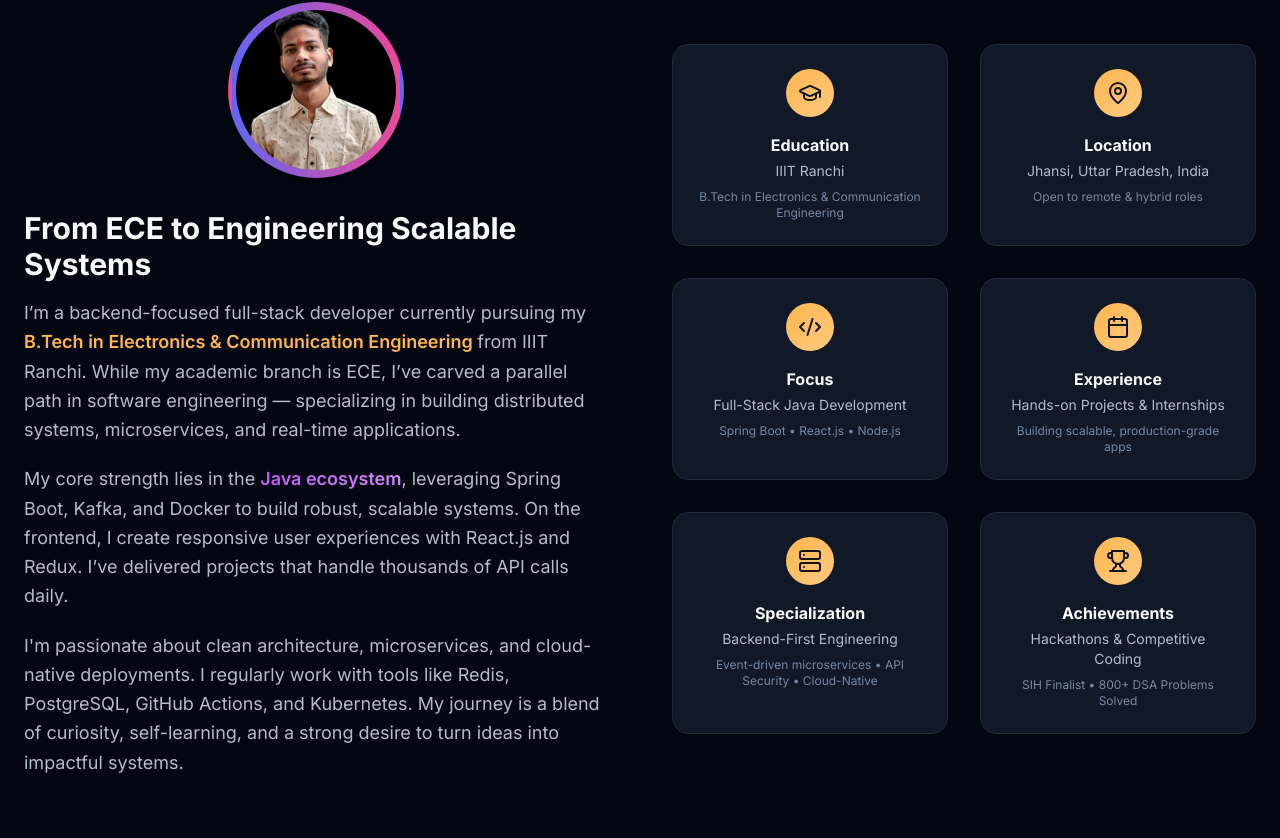
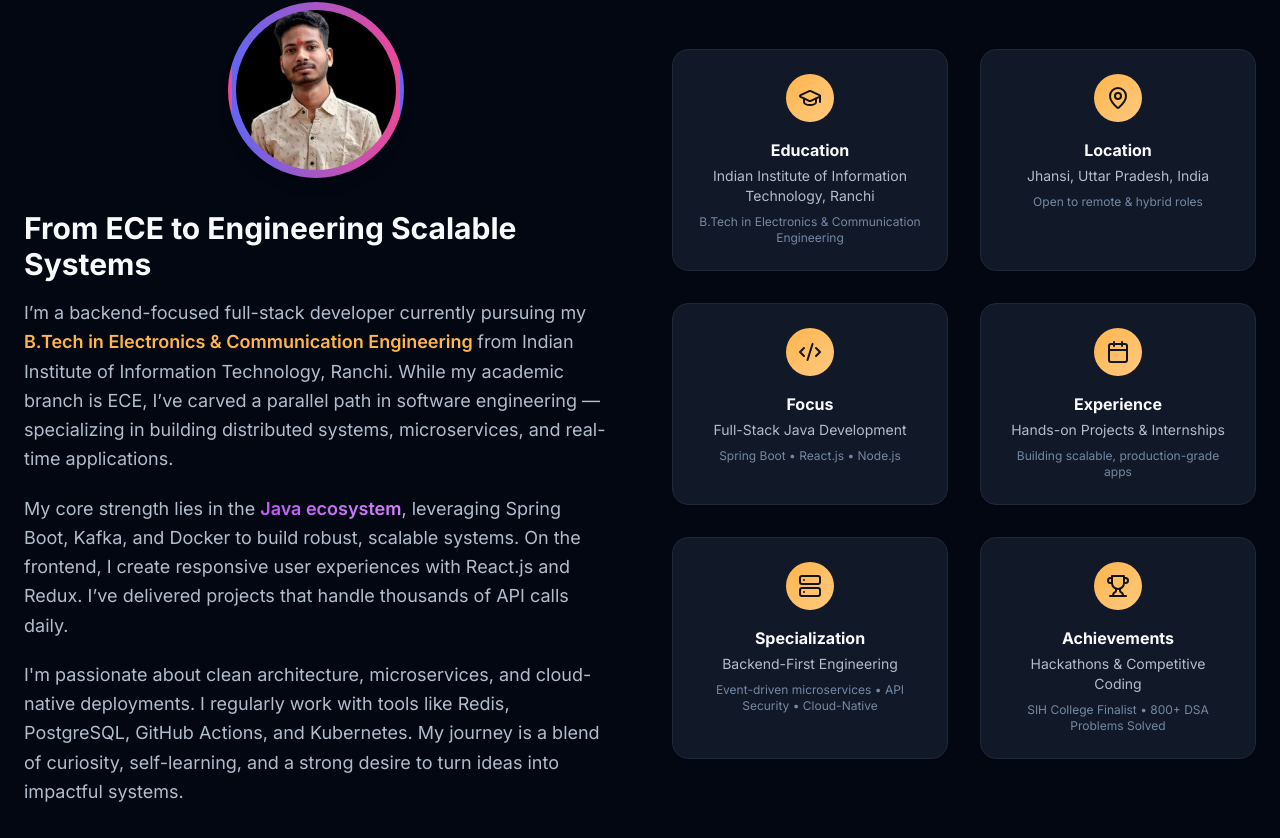
Before and after one commit to DhruvGupta130/Dhruvgupta130, a React (Vite) app: page / in a window 1280 px wide. Shown: the part 1062-1900 px from the top of the page. Built offline with nearby package versions, Linux system fonts and the light colour scheme; no server answers.

Commit message:
Resume Updated

```diff
--- a/src/components/About.tsx
+++ b/src/components/About.tsx
@@ -12,7 +12,7 @@ const highlights = [
   {
     icon: GraduationCap,
     title: "Education",
-    description: "IIIT Ranchi",
+    description: "Indian Institute of Information Technology, Ranchi",
     detail: "B.Tech in Electronics & Communication Engineering",
   },
   {
@@ -43,7 +43,7 @@ const highlights = [
     icon: Trophy,
     title: "Achievements",
     description: "Hackathons & Competitive Coding",
-    detail: "SIH Finalist • 800+ DSA Problems Solved",
+    detail: "SIH College Finalist • 800+ DSA Problems Solved",
   },
 ];
 
@@ -88,7 +88,7 @@ export const About = () => {
                     {" "}
                     B.Tech in Electronics & Communication Engineering{" "}
                   </span>
-                  from IIIT Ranchi. While my academic branch is ECE, I’ve carved a
+                  from Indian Institute of Information Technology, Ranchi. While my academic branch is ECE, I’ve carved a
                   parallel path in software engineering — specializing in building
                   distributed systems, microservices, and real-time applications.
                 </p>
--- a/src/components/Experience.jsx
+++ b/src/components/Experience.tsx
@@ -7,41 +7,32 @@ import tdLogo from "@/assets/trulydesignfirm-logo.jpg";
 
 const experiences = [
     {
-    company: "Xurge",
-    role: "Backend Developer",
+        company: "Xurge (Earn My Money Product)",
+        role: "Backend Developer — Part-Time",
         duration: "Aug 2025 – Present",
         logo: xurgeLogo,
         description: [
-      "Developed 12+ REST APIs with Spring Boot, enabling real-time chat and onboarding for 1K+ users.",
-      "Optimized PostgreSQL schema/queries, reducing execution time by 25% and improving consistency.",
-      "Implemented structured logging & error handling, cutting debug time by 40%."
+            "Delivering backend services for Earn My Money using Java, Spring Boot, PostgreSQL, and Redis.",
+            "Built 20+ secure and production-grade REST APIs including onboarding and real-time chat features.",
+            "Improved database throughput by ~30% through optimized queries, indexing, and caching strategies.",
+            "Integrated Brevo and PostHog for analytics-driven user retention and behavior insights.",
+            "Strengthened security with JWT (access + refresh tokens), RBAC, and reliable session handling."
         ],
-    tech: ["Spring Boot", "PostgreSQL", "WebSockets", "Redis"],
-  },
-  {
-    company: "Earn My Money",
-    role: "Backend Developer",
-    duration: "Aug 2025 – Present",
-    logo: emmLogo,
-    description: [
-      "Built 20+ REST APIs with Spring Boot & WebFlux, improving concurrency and response time by 30%.",
-      "Tuned PostgreSQL/MySQL queries with caching, reducing database load by 35%.",
-      "Maintained 85%+ test coverage with JUnit/Mockito in Agile sprints."
-    ],
-    tech: ["Spring Boot", "Spring WebFlux", "PostgreSQL", "MySQL", "JUnit"],
+        tech: ["Spring Boot", "WebFlux", "PostgreSQL", "Redis", "Kafka", "JWT"],
     },
     {
         company: "Truly Design Firm",
-    role: "Full Stack Developer",
+        role: "Full Stack Developer — Internship",
         duration: "Mar 2025 – Jun 2025",
         logo: tdLogo,
         description: [
-      "Built scalable modules with Spring Boot, React.js, and PostgreSQL.",
-      "Reduced API latency by 35% via Redis caching.",
-      "Implemented JWT/OAuth2 RBAC, WebSocket STOMP, and CI/CD via Docker & GitHub Actions, cutting release time by 50%."
+            "Optimized Spring Boot APIs and PostgreSQL queries, reducing latency by 35%.",
+            "Built full-stack modules using React + Spring Boot, improving dynamic UI responsiveness by 20%.",
+            "Designed and deployed real-time features using WebSockets (STOMP) and CI/CD pipelines.",
+            "Independently launched features like GetE-Menu, Laundry Adda & TFSC from backend to UI delivery."
         ],
         tech: ["Spring Boot", "React", "PostgreSQL", "Redis", "Docker", "GitHub Actions"],
-  },
+    }
 ];
 
 export const Experience = () => {
@@ -64,7 +55,7 @@ export const Experience = () => {
       </div>
 
       {/* Timeline */}
-      <div className="relative border-l border-gray-800 pl-6 space-y-20 space-x-20">
+      <div className="relative border-l border-gray-800 pl-6 space-y-20">
         {experiences.map((exp, idx) => (
           <div key={idx} className="relative group">
             {/* Timeline Dot */}
--- a/src/lib/url.ts
+++ b/src/lib/url.ts
@@ -1 +1 @@
-export const RESUME_URL = "https://iiitranchiacin-my.sharepoint.com/:b:/g/personal/dhruv_2022ug2022_iiitranchi_ac_in/ETH23HFhV01GuwAduE707uwBMwYz1Rd-XQgBM2-SxY0iaw?e=wl96GY";
+export const RESUME_URL = "https://drive.google.com/file/d/1KYAoMaBvEfJD6-_b3FZ6h_7LIfEcd-MV/view?usp=sharing";
```
Lines whose indentation alone changed are shown as unchanged.
